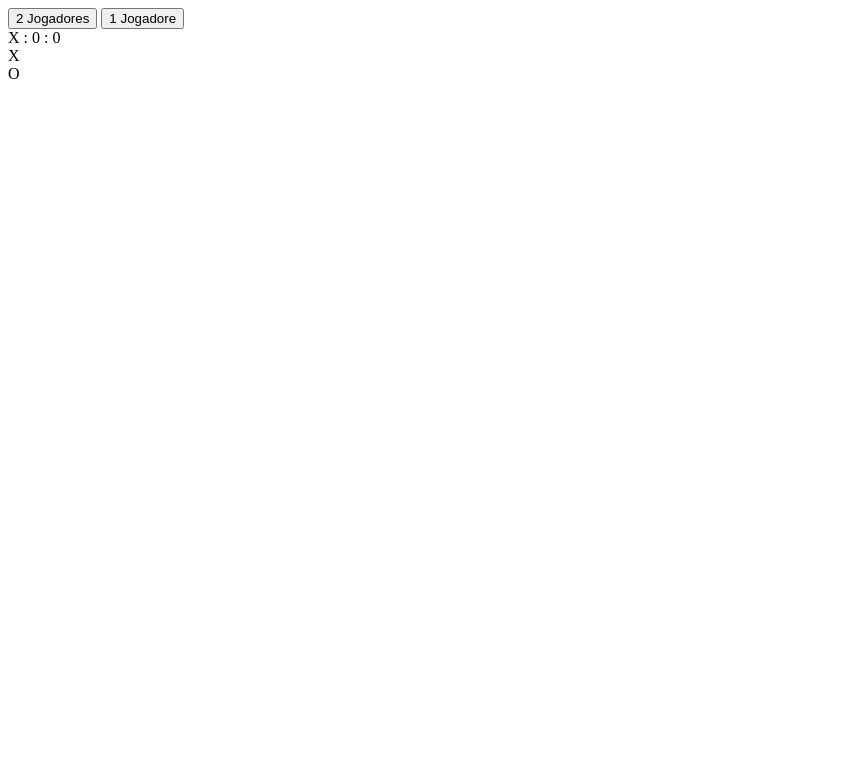
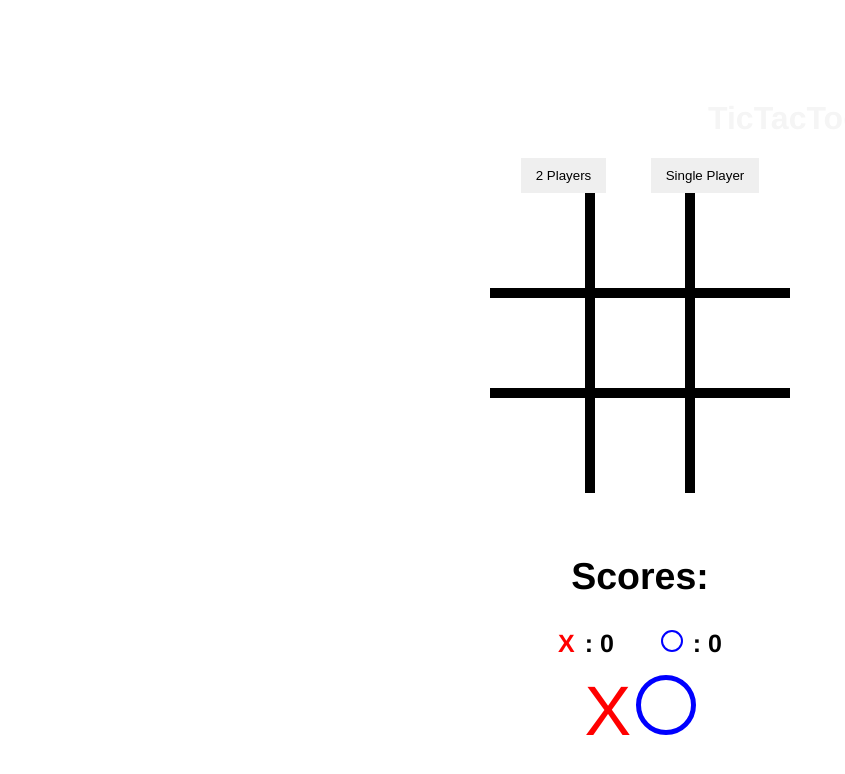
Before and after one commit to GiovaniCenta/tictactoejs, a plain HTML site: page index.html in a window 1280 px wide. Shown: the whole page, without its empty margins (0-845 px from the left). Drawn offline with Linux system fonts and the light colour scheme.

Commit message:
Style css

```diff
--- a/index.html
+++ b/index.html
@@ -3,13 +3,16 @@
 <head>
     <meta charset="UTF-8">
 
-    <title>Jogo da velha</title>
+    <title>TicTacToe</title>
     <link rel="stylesheet" href="style.css">
 </head>
 <body>
-    <div id = "botoes">
-        <button id="2jogadores">2 Jogadores</button>
-        <button id="1Jogador">1 Jogadore</button>
+    <div class = "header">
+        <h1>TicTacToe</h1>
+    </div>
+    <div id = "container-buttons">
+        <button id="2players">2 Players</button>
+        <button id="sp">Single Player</button>
     </div>
 <div id="container" class="hide">
     <div class="box" id="block-1"></div>
@@ -23,6 +26,7 @@
     <div class="box" id="block-9"></div>
 
     <div id="scores">
+        <h2>Scores: </h2>
         <span class ="score-box">
           <span id = x-scoreboard> X </span> :
           <span id = scoreboard-1> 0 </span>
@@ -46,12 +50,11 @@
 
     <div class ="hide">
         <div class="x">X</div>
-        <div class="o">O</div>
+        <div class="o"></div>
     </div>
 
     <div id="victorymessage" class="hide">
-
-
+        <p></p>
     </div>
 
 
--- a/style.css
+++ b/style.css
@@ -1,3 +1,118 @@
-h1 {
-    color: red;
+body {
+    text-align:center;
+    font-family:Helvetica;
 }
+
+.header{
+    margin-left: 700px;
+    margin-right: 700px;
+    margin-top: 100px;
+    background-color: blueviolet;
+    color: whitesmoke;
+}
+
+#container-buttons button{
+    border:none;
+    padding: 10px 15px;
+    margin: 0 20px;
+}
+
+#container{
+    display:flex;
+    width: 300px;
+    margin:0;
+    flex-direction:row;
+    flex-wrap: wrap;
+    position:relative;
+    margin-left: auto;
+    margin-right: auto;
+
+}
+
+
+
+.box{
+    height:100px;
+    border: 5px solid black;
+    box-sizing:border-box;
+    flex: 1 1 33%;
+}
+
+#block-1,#block-2,#block-3{
+    border-top:none;
+}
+
+#block-1,#block-4,#block-7{
+    border-left:none;
+}
+
+#block-7,#block-8,#block-9{
+    border-bottom: none;
+}
+
+#block-6,#block-9,#block-3{
+    border-right:none;
+}
+
+
+.x{
+    font-size:70px;
+    color:red;
+    display:inline-block;
+    line-height:100px;
+}
+
+.o{
+    width:50px;
+    height:50px;
+    border:5px solid blue;
+    border-radius: 50%;
+    display:inline-block;
+    margin-top:17px;
+}
+
+/*
+.hide{
+    display:none !important;
+}*/
+
+#scores{
+    font-weight: bold;
+    margin-top:30px;
+    font-size:25px;
+    position:relative;
+    margin-left:auto;
+    margin-right:auto;
+}
+
+#x-scoreboard{
+    color:red;
+    margin-right:3px;
+}
+#o-scoreboard{
+    display:inline-block;
+    width:18px;
+    height:18px;
+    border:2px solid blue;
+    border-radius: 50%;
+    margin-right:3px;
+
+}
+
+.score-box{
+    margin:0 20px;
+}
+
+#victorymessage{
+    position:absolute;
+    margin-left:auto;
+    margin-right:auto;
+    left:0;
+    right:0;
+    top:260px;
+    width:500px;
+    font-size:50px;
+    background-color: black;
+    color:whitesmoke;
+    display:none;
+}
```
